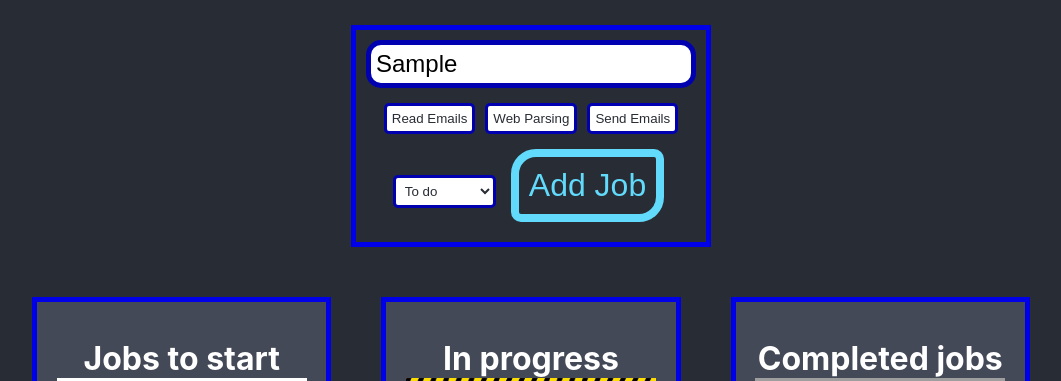
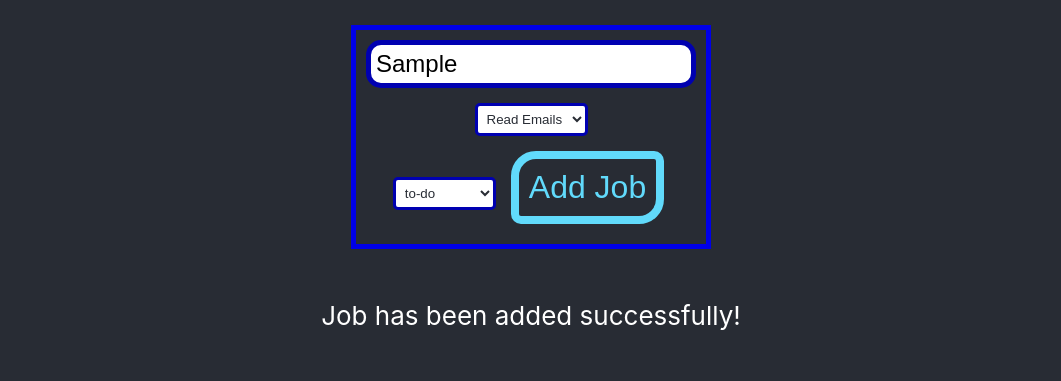
Before and after one commit to Ifath-Chowdhury/React-Coding-Activities, a React (Create React App) app in the folder job-management-app/: page / in a window 1280 px wide. Both pictures are taken after typing "Sample" into the empty fields and a click on the button "Add Job". Shown: the top 381 px of the page, without its empty margins (109-1170 px from the left). Built offline with nearby package versions, Linux system fonts and the light colour scheme; grey boxes are pictures that could not be loaded.

Commit message:
Improved job form with better form handling techniques such as form validation

```diff
--- a/job-management-app/src/App.js
+++ b/job-management-app/src/App.js
@@ -8,16 +8,25 @@ import Done from './done.jpg';
 
 function App() {
   const [jobs, setJobs] = useState([
-    { id: 1, name: 'Email Extractor', status: 'to-do' },
-    { id: 2, name: 'Data Analyzer', status: 'in-progress' },
-    { id: 3, name: 'Report Generator', status: 'done' }
+    { id: 1, name: 'Email Extractor', category: 'Read Emails', status: 'to-do' },
+    { id: 2, name: 'Data Analyzer', category: 'Web Parsing', status: 'in-progress' },
+    { id: 3, name: 'Report Generator', category: 'Send Emails', status: 'done' }
   ]);
 
-  let id = 3;
+  const [jobDetails, setJobDetails] = useState({
+    title: '',
+    category: '',
+    status: 'to-do'
+  })
+
+  const [error, setError] = useState('');
+  const [success, setSuccess] = useState('');
+
+  //let id = 3;
 
   const deleteJob = (id) => {
     //Delete job functionality
-    setJobs(jobs.filter((job) => job.id != id));
+    setJobs(jobs.filter((job) => job.id !== id));
   };
 
   const updateJobStatus = (i, newStatus) => {
@@ -26,17 +35,39 @@ function App() {
     setJobs(jobs.map(({ id, name, status }) => id === i ? {id, name, status: newStatus} : {id, name, status}));
   };
 
+  const handleInputChange = (e) => {
+    const value = e.target.value;
+    console.log(value);
+
+    if (value == '') {
+      setError('Input field is required');
+    } else {
+      setError('');
+    }
+  }
+
   const addJob = (e) => {
     //Add job functionality
     e.preventDefault();
 
-    setJobs([...jobs, {id: id++, name: e.target.newName.value, status: e.target.newStatus.value}]);
+    //Log jobDetails state to console
+    if (!error) {
+      setSuccess('Job has been added successfully!')
+      // Log jobDetails to console
+      setJobDetails({title: e.target.newName.value, category: e.target.newCategory.value, status: e.target.newStatus.value});
+      console.log(jobDetails);
+      setJobs([...jobs, {id: (jobs.length + 1), name: e.target.newName.value, category: jobDetails.category, status: jobDetails.status}]);
+    } else {
+      setSuccess('')
+    }
   };
 
   return (
     <div className="App">
       <header className="App-header">
-        <JobForm onAddJob={addJob}/>
+        <JobForm onAddJob={addJob} onInputChange={handleInputChange}/>
+        {error && <p>{error}</p>}
+        {success && <p>{success}</p>}
       </header>
 
       <div className='job-column-section'>
--- a/job-management-app/src/appForm.css
+++ b/job-management-app/src/appForm.css
@@ -50,6 +50,13 @@
   background-color: white;
 }
 
+option {
+  padding: 5px;
+  margin: 5px;
+  color: #282c34;
+  background-color: white;
+}
+
 .submit-data {
   /* Add styles for the submit button */
   font-size: 2rem;
--- a/job-management-app/src/jobForm.js
+++ b/job-management-app/src/jobForm.js
@@ -1,24 +1,37 @@
 import React from 'react';
 import './appForm.css';
 
-const JobForm = ({ onAddJob }) => {
+const JobForm = ({ onAddJob, onInputChange }) => {
+  const categories = ['Read Emails', 'Web Parsing', 'Send Emails'];
+  const statuses = ['to-do', 'in-progress', 'done'];
+
   return (
     <div className="form-header">
       <form method='post' onSubmit={onAddJob}>
-        <input type="text" className="bot-input" placeholder="Enter the job" name='newName'/>
+        <input type="text" className="bot-input" placeholder="Enter the job" name='newName' onChange={onInputChange}/>
 
         <div className="form-details">
-            <div className="bottom-line">
+          <select className='job-status' name='newCategory' onChange={onInputChange}>
+            {categories.map(category => (
+              <option key={category} value={category}>{category}</option>
+            ))}
+          </select>
+
+          {/*<div className="bottom-line">
                 <button className='tag'>Read Emails</button>
                 <button className='tag'>Web Parsing</button>
                 <button className='tag'>Send Emails</button>
-            </div>
+            </div>*/}
         </div>
 
-        <select className='job-status' name='newStatus'>
-            <option value="to-do">To do</option>
+        <select className='job-status' name='newStatus' onChange={onInputChange}>
+            {/*<option value="to-do">To do</option>
             <option value="in progress">In progress</option>
-            <option value="done">Done</option>
+            <option value="done">Done</option>*/
+
+            statuses.map((jobStatus) => (
+              <option key={jobStatus} value={jobStatus}>{jobStatus}</option>
+            ))}
         </select>
 
         <button type='submit' className='submit-data'>Add Job</button>
```
